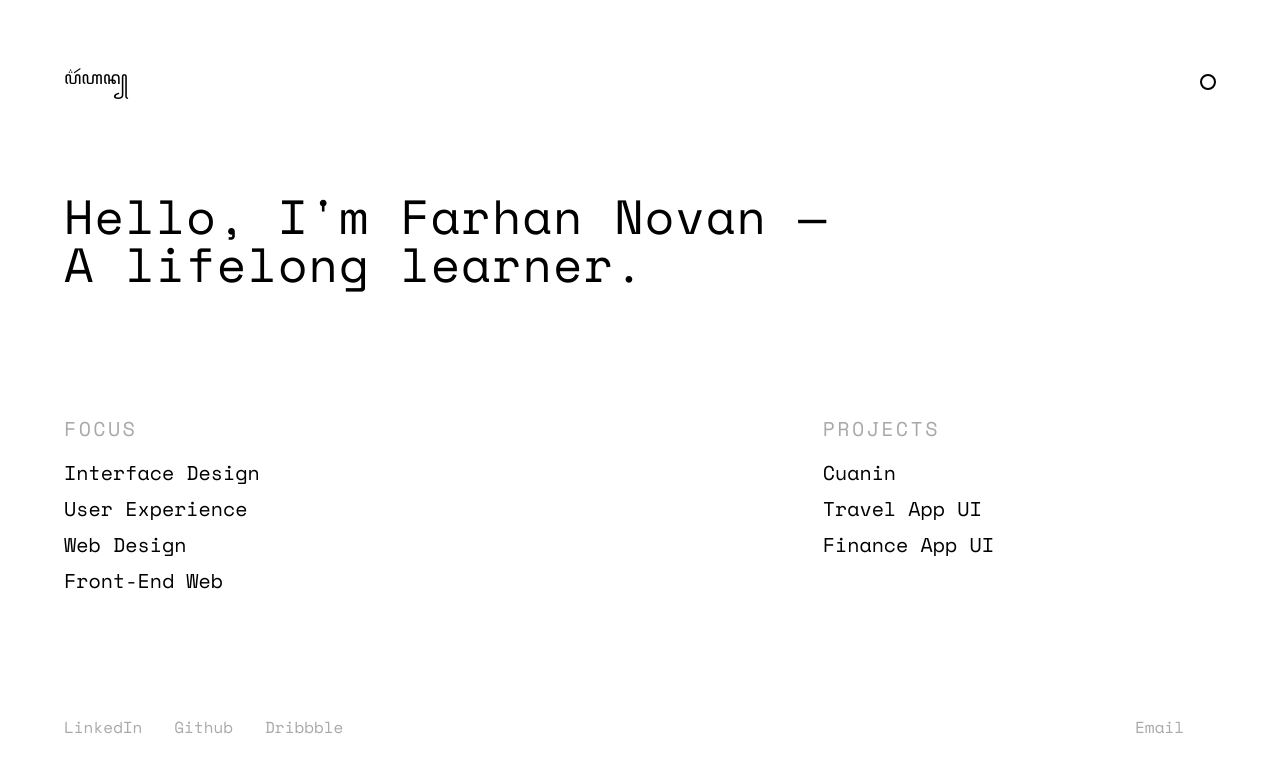
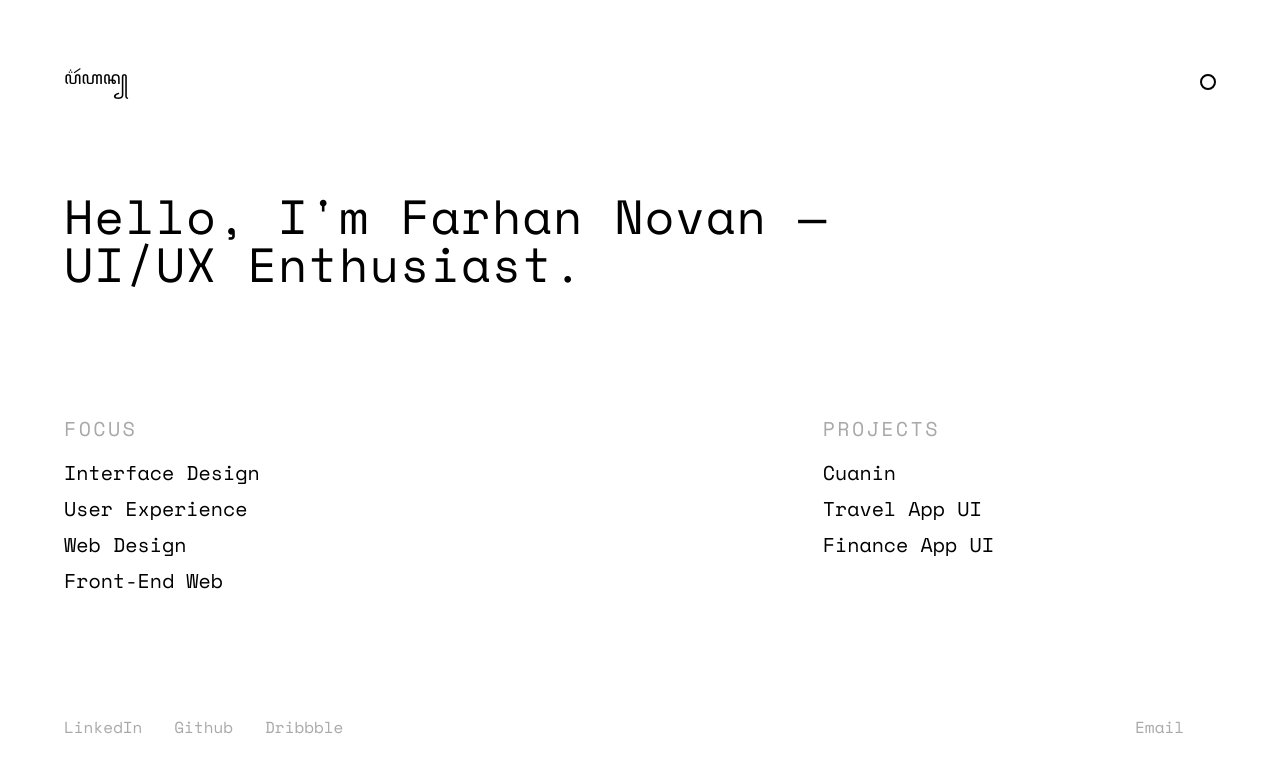
Before and after one commit to farhannovan/alpha, a plain HTML site: page index.html in a window 1280 px wide. Drawn offline with Linux system fonts and the light colour scheme; a web font is replaced by a local one.

Commit message:
edit text

```diff
--- a/index.html
+++ b/index.html
@@ -27,7 +27,7 @@
         </header>
 
         <main>
-            <h1 class="heading">Hello, I'm Farhan Novan — <br> A lifelong learner.</h1>
+            <h1 class="heading">Hello, I'm Farhan Novan — <br> UI/UX Enthusiast.</h1>
 
             <div class="content">
                 <div class="focus">
```
